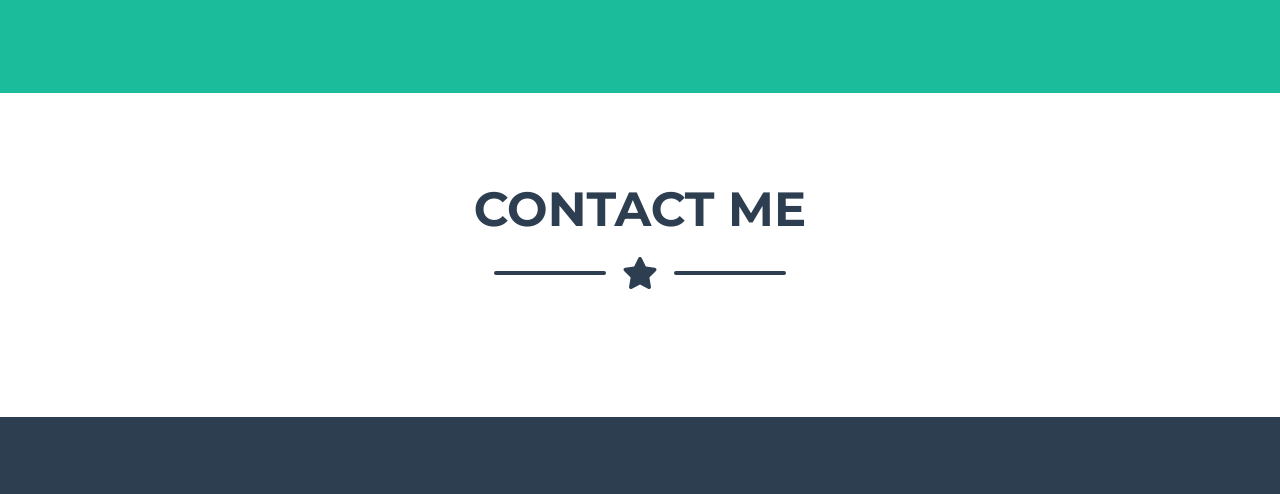
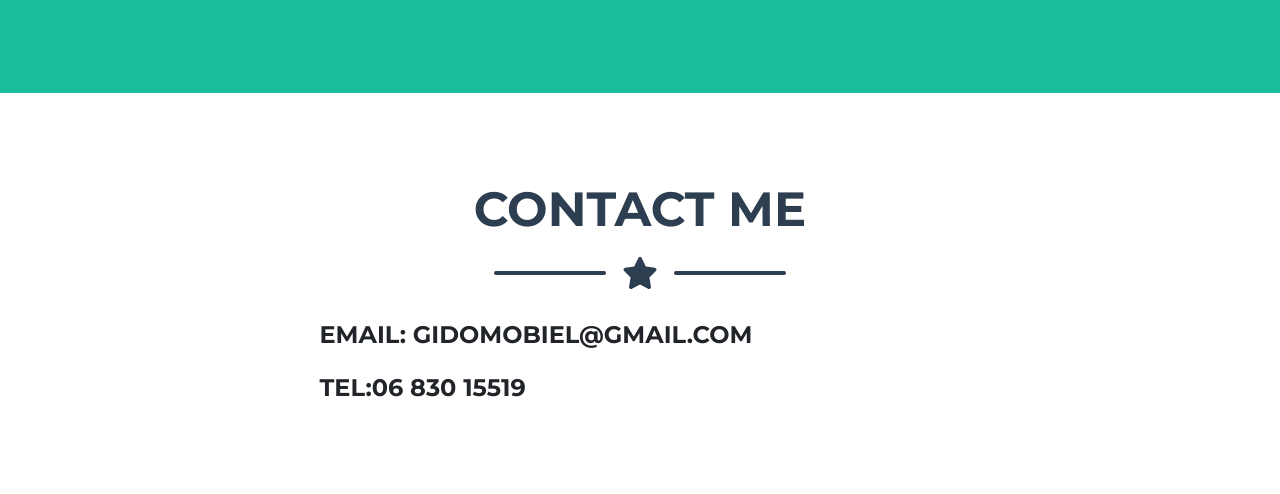
Before and after one commit to Egg321123/Egg321123.github.io, a plain HTML site: page index.html in a window 1280 px wide. Shown: the part 2240-2734 px from the top of the page. Drawn offline with nearby package versions, Linux system fonts and the light colour scheme.

Commit message:
Update index.html

```diff
--- a/index.html
+++ b/index.html
@@ -299,7 +299,8 @@
         <!-- Contact Section Form-->
         <div class="row justify-content-center">
           <div class="col-lg-8 col-xl-7">
-
+            <h4 class="text-uppercase mb-4">Email: gidomobiel@gmail.com</h4>
+            <h4 class="text-uppercase mb-4">Tel:06 830 15519</h4>
 
           </div>
         </div>
```
